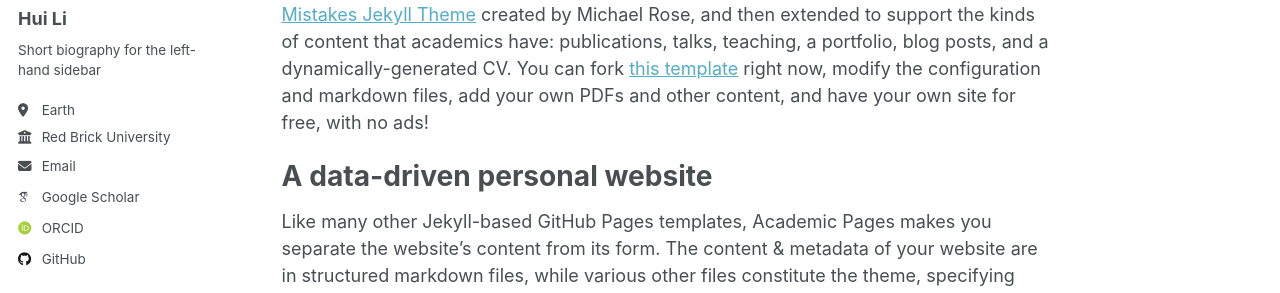
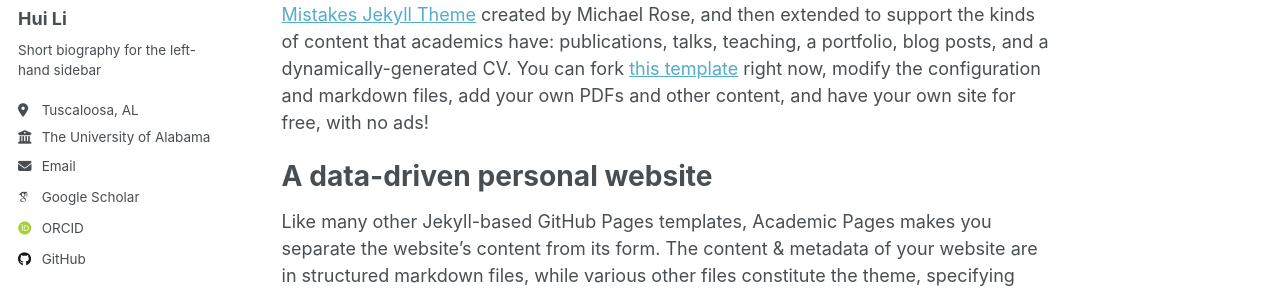
Before and after one commit to Marsenrage/Marsenrage.github.io, a Jekyll site: the page built from _pages/about.md, in a window 1280 px wide. Shown: the part 276-569 px from the top of the page. Built offline with Jekyll 4.4.1, drawn with Linux system fonts in a browser that asks for light colours; some web fonts are replaced.

Commit message:
Update _config.yml

```diff
--- a/_config.yml
+++ b/_config.yml
@@ -26,16 +26,16 @@ author:
   name             : "Hui Li"
   pronouns         : # example: "she/her"
   bio              : "Short biography for the left-hand sidebar"
-  location         : "Earth"
-  employer         : "Red Brick University"
+  location         : "Tuscaloosa, AL"
+  employer         : "The University of Alabama"
   uri              : # URL
   email            : "none@example.org"
 
   # Academic websites
   arxiv            : # URL - Update with the correct link to your profile
-  googlescholar    : "https://scholar.google.com/citations?user=PS_CX0AAAAAJ"
+  googlescholar    : "https://scholar.google.com/citations?user=hgdrfuYAAAAJ&hl=en"
   impactstory      : # URL
-  orcid            : "http://orcid.org/yourorcidurl"
+  orcid            : "https://orcid.org/0000-0002-1591-7327"
   semantic         : # URL
   pubmed           : #"https://www.ncbi.nlm.nih.gov/pubmed/?term=john+snow"
   researchgate     : # URL
@@ -45,7 +45,7 @@ author:
   bitbucket        : # Username - Update with your username on the site
   codepen          : # Username
   dribbble         : # Username
-  github           : "academicpages"
+  github           : "https://github.com/Marsenrage"
   kaggle           : # Username
   stackoverflow    : # User number or user number and name (i.e., use "1" or "1/jeff-atwood")
 
```
